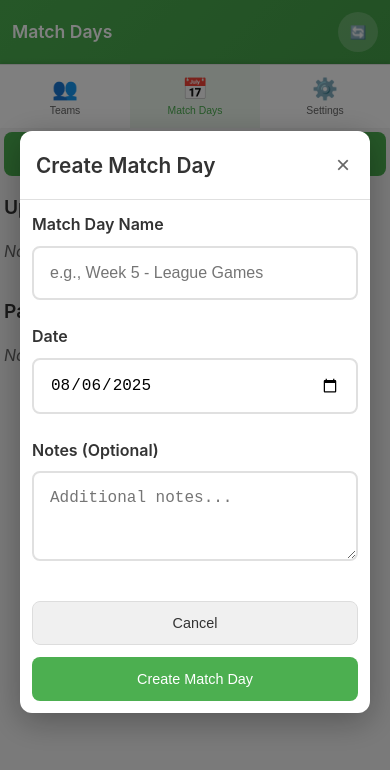
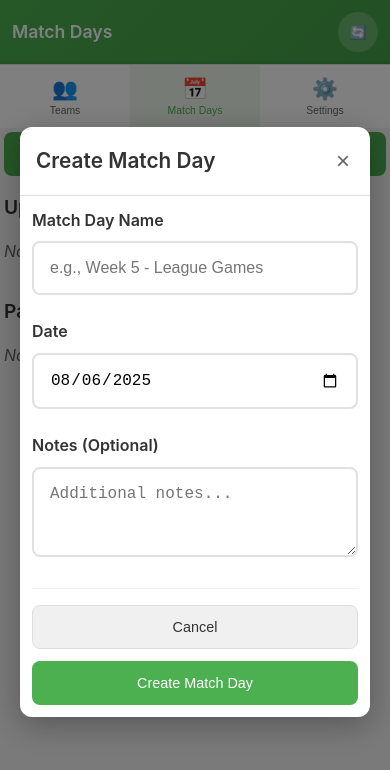
Before and after one commit to lionelgentil/RefPASS, a website: page web-app/index.html in a window 390 px wide. Both pictures are taken after a click on the button "Add Match Day". Drawn offline with Linux system fonts and the light colour scheme; no server answers.

Commit message:
Fix mobile modal scrolling and improve delete button visibility
- Fix modal scrolling issues on mobile devices
- Make form actions (Add Match button) always accessible with sticky positioning
- Improve delete button visibility with brighter colors and shadows
- Add proper flexbox layout to modals for better content flow
- Enable smooth scrolling with -webkit-overflow-scrolling: touch
- Ensure modal content doesn't get cut off on small screens
- Make delete buttons more prominent with better styling

```diff
--- a/web-app/styles.css
+++ b/web-app/styles.css
@@ -480,6 +480,8 @@ body {
     max-height: 90vh;
     overflow: hidden;
     box-shadow: 0 8px 32px rgba(0,0,0,0.3);
+    display: flex;
+    flex-direction: column;
 }
 
 .modal-header {
@@ -508,6 +510,7 @@ body {
     padding: 1.5rem;
     overflow-y: auto;
     max-height: calc(90vh - 120px);
+    flex: 1;
 }
 
 /* Forms */
@@ -635,6 +638,18 @@ body {
     .modal-content {
         padding: 1rem;
         max-height: calc(95vh - 100px);
+        overflow-y: auto;
+        -webkit-overflow-scrolling: touch;
+    }
+
+    /* Ensure form actions are visible on tablets */
+    .form-actions {
+        position: sticky;
+        bottom: 0;
+        background: white;
+        padding: 1rem 0 0 0;
+        margin-top: 1.5rem;
+        border-top: 1px solid #f0f0f0;
     }
 
     .form-actions {
@@ -749,10 +764,45 @@ body {
 
     .modal-header {
         padding: 1rem;
+        flex-shrink: 0;
     }
 
     .modal-content {
         padding: 0.75rem;
+        max-height: calc(98vh - 140px);
+        overflow-y: auto;
+        -webkit-overflow-scrolling: touch;
+    }
+
+    /* Ensure form actions are always visible */
+    .form-actions {
+        position: sticky;
+        bottom: 0;
+        background: white;
+        padding: 1rem 0 0 0;
+        margin-top: 1rem;
+        border-top: 1px solid #f0f0f0;
+    }
+
+    /* Make delete buttons more visible */
+    .btn-danger {
+        background: #ff4444;
+        color: white;
+        font-weight: 600;
+        min-width: 70px;
+        box-shadow: 0 2px 4px rgba(255, 68, 68, 0.3);
+    }
+
+    .btn-danger:hover {
+        background: #cc0000;
+        box-shadow: 0 4px 8px rgba(255, 68, 68, 0.4);
+    }
+
+    .btn-danger.btn-sm {
+        min-width: 60px;
+        font-size: 0.75rem;
+        padding: 0.6rem 0.8rem;
+        font-weight: 600;
     }
 
     /* Form improvements */
```
